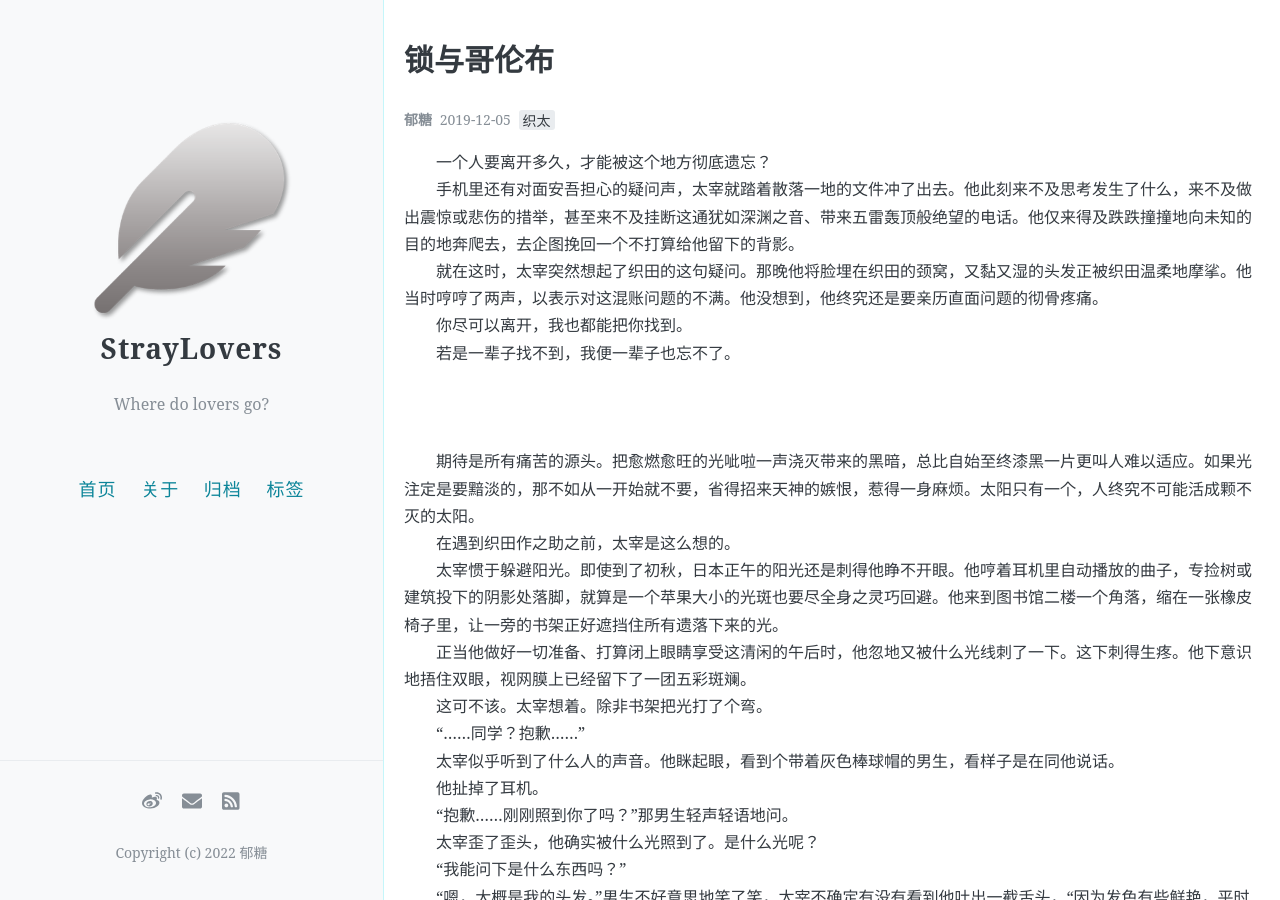
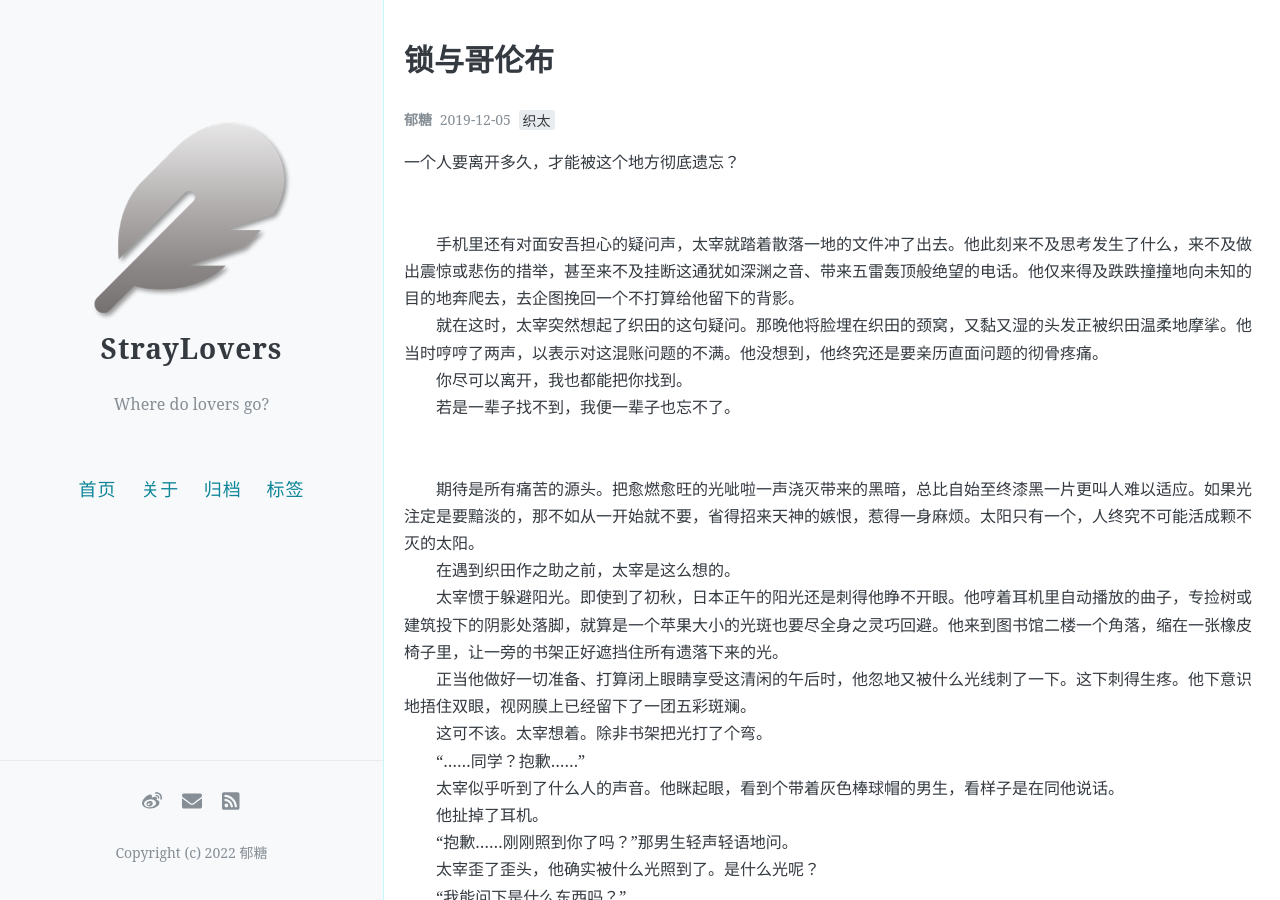
Before and after one commit to straylovers/straylovers, a Jekyll site: the page built from _posts/2022-06-05-Columbus.md, in a window 1280 px wide and 900 px high. Built offline with Jekyll 4.4.1, drawn with Linux system fonts in a browser that asks for light colours; comment, search, counter and statistics services are not loaded.

Commit message:
Update 2022-06-05-Columbus.md

```diff
--- a/_posts/2022-06-05-Columbus.md
+++ b/_posts/2022-06-05-Columbus.md
@@ -9,12 +9,13 @@ comments: true
 ---
 
 
-&emsp;&emsp;一个人要离开多久，才能被这个地方彻底遗忘？<br/>
+一个人要离开多久，才能被这个地方彻底遗忘？
+<br/><br/><br/>
 &emsp;&emsp;手机里还有对面安吾担心的疑问声，太宰就踏着散落一地的文件冲了出去。他此刻来不及思考发生了什么，来不及做出震惊或悲伤的措举，甚至来不及挂断这通犹如深渊之音、带来五雷轰顶般绝望的电话。他仅来得及跌跌撞撞地向未知的目的地奔爬去，去企图挽回一个不打算给他留下的背影。<br/>
 &emsp;&emsp;就在这时，太宰突然想起了织田的这句疑问。那晚他将脸埋在织田的颈窝，又黏又湿的头发正被织田温柔地摩挲。他当时哼哼了两声，以表示对这混账问题的不满。他没想到，他终究还是要亲历直面问题的彻骨疼痛。<br/>
 &emsp;&emsp;你尽可以离开，我也都能把你找到。<br/>
 &emsp;&emsp;若是一辈子找不到，我便一辈子也忘不了。<br/>
-<br/><br/><br/>
+<br/><br/>
 &emsp;&emsp;期待是所有痛苦的源头。把愈燃愈旺的光呲啦一声浇灭带来的黑暗，总比自始至终漆黑一片更叫人难以适应。如果光注定是要黯淡的，那不如从一开始就不要，省得招来天神的嫉恨，惹得一身麻烦。太阳只有一个，人终究不可能活成颗不灭的太阳。<br/>
 &emsp;&emsp;在遇到织田作之助之前，太宰是这么想的。<br/>
 &emsp;&emsp;太宰惯于躲避阳光。即使到了初秋，日本正午的阳光还是刺得他睁不开眼。他哼着耳机里自动播放的曲子，专捡树或建筑投下的阴影处落脚，就算是一个苹果大小的光斑也要尽全身之灵巧回避。他来到图书馆二楼一个角落，缩在一张橡皮椅子里，让一旁的书架正好遮挡住所有遗落下来的光。<br/>
```
